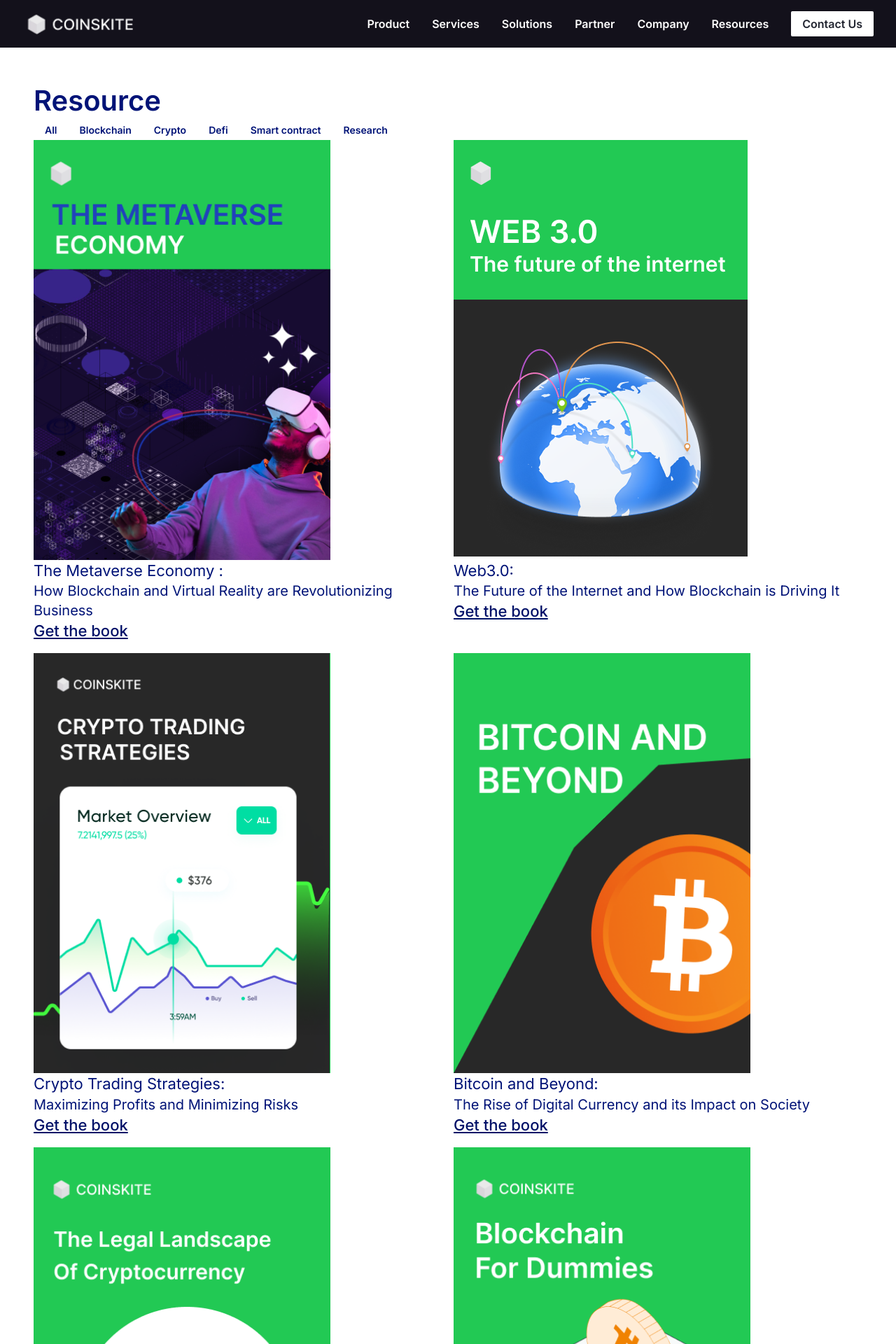
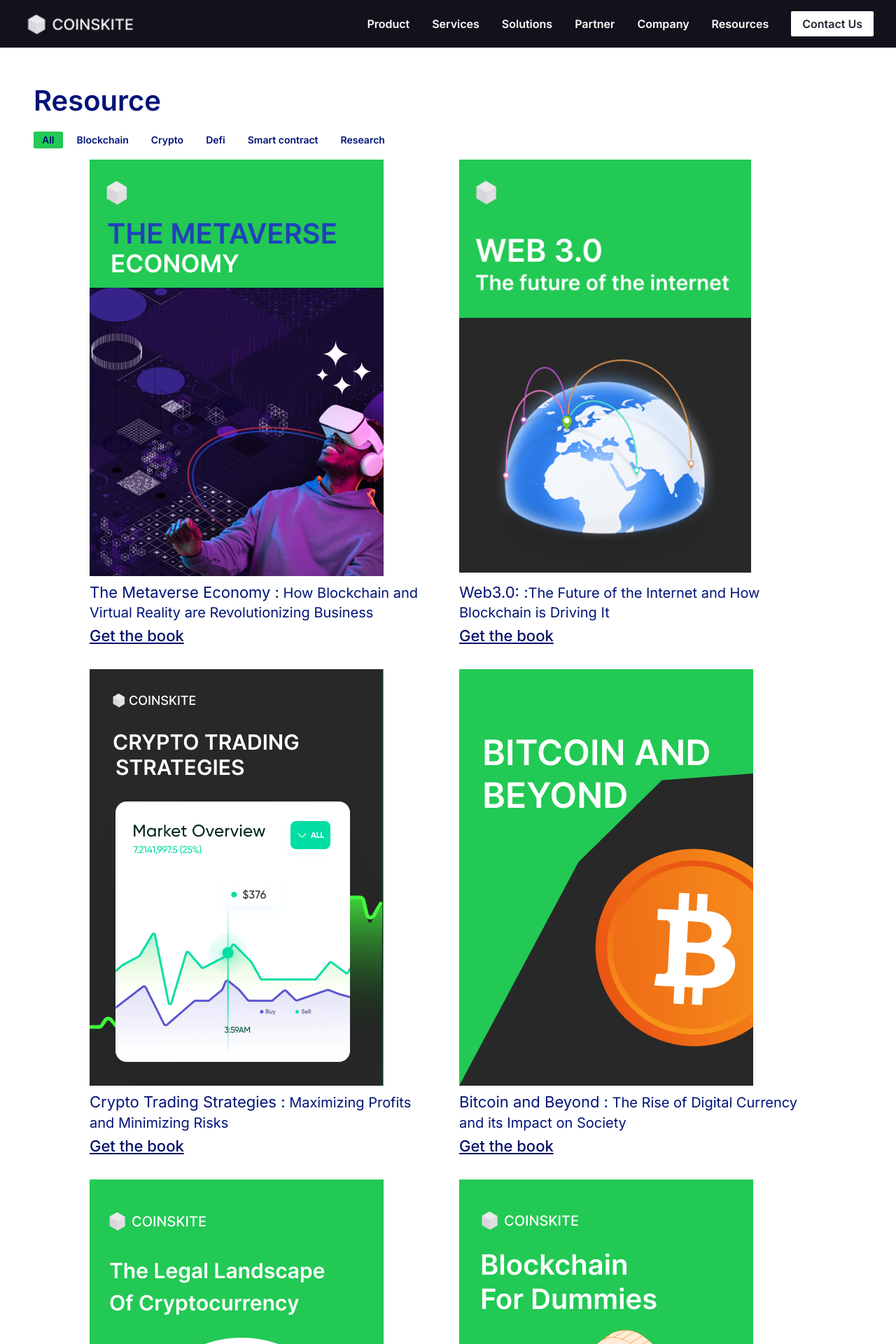
Before and after one commit to coinskite/website, a Next.js app: page /resource in a window 1280 px wide. Shown: the top 1920 px of the page at 70% size. Built offline with nearby package versions, Linux system fonts and the light colour scheme.

Commit message:
resourse page finished

```diff
--- a/comp/Resource/index.js
+++ b/comp/Resource/index.js
@@ -1,58 +1,60 @@
+import { useState } from "react"
+
 const list = [
   {
     key: "1",
     src: "img/ebook/Metaverse.png",
-    subtitle:"The Metaverse Economy :",
-    title: " How Blockchain and Virtual Reality are Revolutionizing Business",
+    title: "The Metaverse Economy",
+    para: " How Blockchain and Virtual Reality are Revolutionizing Business",
     link: "",
   },
   {
     key: "2",
     src: "img/ebook/web3.png",
-    subtitle:"Web3.0:",
-    title: "The Future of the Internet and How Blockchain is Driving It",
+    title: "Web3.0:",
+    para: "The Future of the Internet and How Blockchain is Driving It",
     link: "",
   },
   {
     key: "3",
     src: "img/ebook/crypto-trading.png",
-    subtitle:"Crypto Trading Strategies:",
-    title: " Maximizing Profits and Minimizing Risks",
+    title: "Crypto Trading Strategies",
+    para: " Maximizing Profits and Minimizing Risks",
     link: "",
   },
   {
     key: "4",
     src: "img/ebook/Bitcoin.png",
-    subtitle:"Bitcoin and Beyond:",
-    title: " The Rise of Digital Currency and its Impact on Society",
+    title: "Bitcoin and Beyond",
+    para: " The Rise of Digital Currency and its Impact on Society",
     link: "",
   },
   {
     key: "5",
     src: "img/ebook/Landscape.png",
-    subtitle:"The Legal Landscape of Cryptocurrency:",
-    title: " Navigating Regulations and Compliance",
+    title: "The Legal Landscape of Cryptocurrency",
+    para: " Navigating Regulations and Compliance",
     link: "",
   },
   {
     key: "6",
     src: "img/ebook/Blockchain.png",
-    subtitle:"Blockchain for Dummies:",
-    title: "A Comprehensive Guide to Understanding Distributed Ledger Technology",
+    title: "Blockchain for Dummies",
+    para: "A Comprehensive Guide to Understanding Distributed Ledger Technology",
     link: "",
   },
   {
     key: "7",
     src: "img/ebook/marketing.png",
-    subtitle:"Metaverse Marketing:",
-    title: "How Brands Can Succeed in Virtual Worlds",
+    title: "Metaverse Marketing",
+    para: "How Brands Can Succeed in Virtual Worlds",
     link: "",
   },
   {
     key: "8",
     src: "img/ebook/game.png",
-    subtitle: "The Future of Gaming:",
-    title: "How Blockchain and NFTs are Disrupting the Video Game Industry",
+    title: "The Future of Gaming",
+    para: "How Blockchain and NFTs are Disrupting the Video Game Industry",
     link: "",
   },
 ]
@@ -66,30 +68,45 @@ const btns = [
   "Research",
 ]
 
+function Resource() {
+  const [selected, setSelected] = useState("All")
 
-function Resource() {
   return (
     <div className="pad-main-3">
-      <h1 className="text-xl ts:font-semibold xs:text-[22px] sm:text-3xl lg:text-[26px] xl:text-[40px] xl:font-semibold font-bold text-[#001377] ">Resource</h1>
-      <div>
-         {btns.map(b => (
-          <button key={b} className="text-base sm:text-xl lg:text-sm font-semibold text-[#001377] rounded-sm hover:bg-[#22C954]">
+      <div className="max-w-7xl mx-auto">
+        <h1 className="text-xl xs:text-[22px] sm:text-3xl lg:text-[26px] xl:text-[40px] font-semibold text-[#001377]">Resource</h1>
+
+        <div className="df no-scroll-bar my-4 overflow-x-auto">
+          {
+            btns.map(b => (
+              <button
+                key={b}
+                className={`shrink-0 px-3 py-0.5 text-base sm:text-xl lg:text-sm font-semibold text-[#001377] rounded-sm hover:bg-[#22C954] ${selected === b ? "bg-[#22C954]" : ""}`}
+                onClick={() => setSelected(b)}
+              >
                 {b}
               </button>
-         ))}
+            ))
+          }
         </div>
-      <div className=" lg:grid lg:grid-cols-2 gap-4">
+
+        <div className="grid lg:grid-cols-2 gap-8 max-w-[254px] xs:max-w-[350px] sm:max-w-[420px] lg:max-w-4xl xl:max-w-5xl mx-auto">
           {
             list.map(l => (
               <div key={l.key}>
-            <img src={l.src}
+                <img
+                  className="h-[372px] xs:h-[460px] sm:h-[595px]"
+                  src={l.src}
                   alt=""
-            className=" h-[372px] xs:h-[460px] sm:h-[595px] lg:h-[600px]"
                 />
-            <p className="text-sm xs:text-lg sm:text-xl xl:font-normal xl:text-[22px]  text-[#001377] font-medium">{l.subtitle}</p>
-            <p className="text-sm xs:text-base font-normal sm:text-lg xl:text-xl text-[#001377] ">{l.title}</p>
+                <p className="mt-2 mb-1 text-sm xs:text-base font-normal sm:text-lg xl:text-xl text-[#001377]">
+                  <strong className="text-sm xs:text-lg sm:text-xl xl:font-normal xl:text-[22px] font-medium">
+                    {l.title} :
+                  </strong>
+                  {l.para}
+                </p>
+
                 <a href="/" className="text-sm xs:text-lg sm:text-xl xl:text-[22px] font-medium text-[#001168] underline">
-              {/* {l.link} */}
                   Get the book
                 </a>
               </div>
@@ -97,6 +114,7 @@ function Resource() {
           }
         </div>
       </div>
+    </div>
   )
 }
 
```
Lines whose indentation alone changed are shown as unchanged.
